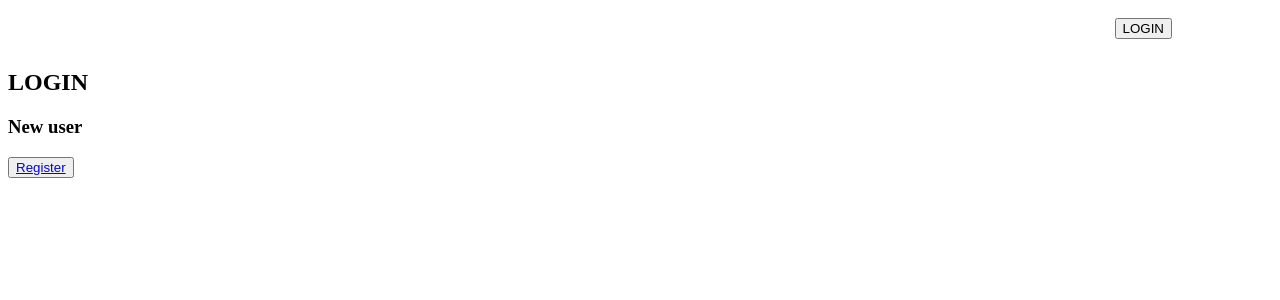
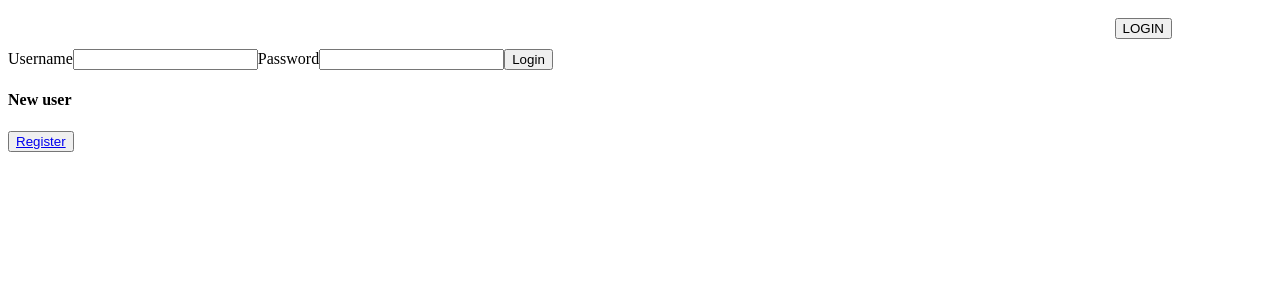
Before and after one commit to rajeevhansda/patient-record-frontend, a Vue app: page /login in a window 1280 px wide. Shown: the top 300 px of the page. Built offline with nearby package versions, Linux system fonts and the light colour scheme.

Commit message:
added update user

```diff
--- a/src/App.vue
+++ b/src/App.vue
@@ -6,7 +6,9 @@
       </div>
       <div id="nav-item">
         <div v-if="user">
-          <button>PROFILE</button>
+          <button>
+            <router-link :to="{name: 'update'}">Profile</router-link>
+          </button>
           <button @click="logoutUser">LOGOUT</button>
         </div>
         <div v-else>
--- a/src/router/index.js
+++ b/src/router/index.js
@@ -21,11 +21,13 @@ const routes = [
     component: () => import(/* webpackChunkName: "login" */ '../views/Login.vue')
   },
   {
-    path: "/:pathMatch(.*)*", // Unrecognized path automatically matches 404
-    redirect: '/404',
+    path: '/update',
+    name: 'update',
+    component: () => import(/* webpackChunkName: "update" */ '../views/UpdateUser.vue')
   },
+
   {
-    path: "/404",
+    path: "*",
     name: "notFound",
     component: () =>
       import(/* webpackChunkName: "NotFound" */
--- a/src/views/Login.vue
+++ b/src/views/Login.vue
@@ -1,18 +1,70 @@
 <template>
   <div class="login">
-    <h2>LOGIN</h2>
-    <h3>New user</h3>
-    <button>
+    <form class="form" @submit.prevent="loginUser">
 
-      <router-link :to="{name: 'register'}">Register</router-link>
-    </button>
+      <label for="username">Username</label>
+      <input type="text" name="username" autocomplete="on" required="true" />
+
+      <label for="password">Password</label>
+      <input type="password" name="password" autocomplete="off" required="true" />
+
+
+
+      <button type="submit" class="btn" :disabled="loading">Login</button>
+    </form>
+    <div>
+      <h4>New user</h4>
+      <button>
+        <router-link :to="{ name: 'register' }">Register</router-link>
+      </button>
+    </div>
   </div>
 </template>
 
 <script>
-// @ is an alias to /src
 
 export default {
+  data() {
+    return {
+      loading: false
+    }
+  },
+  methods: {
+    loginUser(event) {
+      event.preventDefault();
+
+      const userData = {
+        name: event.target.username.value,
+        password: event.target.password.value,
+      }
+
+
+      // login user
+      var myHeaders = new Headers();
+      myHeaders.append("Content-Type", "application/json");
+
+      var raw = JSON.stringify(userData);
+
+      var requestOptions = {
+        method: 'POST',
+        headers: myHeaders,
+        body: raw,
+        redirect: 'follow'
+      };
+
+      fetch("http://localhost:8000/user/login", requestOptions)
+        .then(response => response.text())
+        .then(result => {
+          console.log(result)
+          localStorage.setItem('userData', result)
+          window.location.pathname = '/';
+          // this.$router.push('/')
+        })
+        .catch(error => console.log('error', error));
+
+
+    }
+  }
 
 }
 </script>
--- a/src/views/Register.vue
+++ b/src/views/Register.vue
@@ -18,14 +18,9 @@
 </template>
 
 <script>
-// @ is an alias to /src
-import HelloWorld from '@/components/HelloWorld.vue'
 
 export default {
-  name: 'HomeView',
-  components: {
-    HelloWorld
-  },
+
   data() {
     return {
       loading: false,
--- /dev/null
+++ b/src/views/UpdateUser.vue
@@ -0,0 +1,101 @@
+<template>
+    <div class="update">
+        <h2>Update User</h2>
+        <form class="form" @submit.prevent="updateUser">
+
+            <label for="username">Username</label>
+            <input v-model="user.name" type="text" name="username" autocomplete="on" required="true" />
+
+
+
+
+            <button type="submit" class="btn" :disabled="loading">Update User</button>
+        </form>
+        <button @click="deleteUser">Delete User</button>
+
+    </div>
+</template>
+
+
+<script>
+export default {
+
+    created() {
+        console.log("Created hook called.");
+        this.user = JSON.parse(localStorage.getItem('userData'))
+    },
+    data() {
+        return {
+            message: "Hello, World!",
+            user: null,
+            loading: false
+        };
+    },
+    methods: {
+        deleteUser() {
+
+            // delete user
+
+            var myHeaders = new Headers();
+            myHeaders.append("Content-Type", "application/json");
+
+            var raw = JSON.stringify({
+                "id": this.user.id
+            });
+
+            var requestOptions = {
+                method: 'DELETE',
+                headers: myHeaders,
+                body: raw,
+                redirect: 'follow'
+            };
+
+            fetch("http://localhost:8000/user/delete", requestOptions)
+                .then(response => response.text())
+                .then(result => {
+                    console.log(result)
+                    localStorage.removeItem('userData')
+                    this.user = null
+                    window.location.pathname = '/';
+
+                })
+                .catch(error => console.log('error', error));
+
+        },
+        updateUser(event) {
+            event.preventDefault();
+
+            // update user
+
+            const userData = {
+                id: this.user.id,
+                name: this.user.name
+            }
+
+            var myHeaders = new Headers();
+            myHeaders.append("Content-Type", "application/json");
+
+            var raw = JSON.stringify(userData);
+
+            var requestOptions = {
+                method: 'PUT',
+                headers: myHeaders,
+                body: raw,
+                redirect: 'follow'
+            };
+
+            fetch("http://localhost:8000/user/update", requestOptions)
+                .then(response => response.text())
+                .then(result => {
+                    console.log(result)
+                    localStorage.setItem('userData', result)
+                    window.location.pathname = '/';
+                })
+                .catch(error => console.log('error', error));
+
+
+
+        }
+    }
+};
+</script>
```
